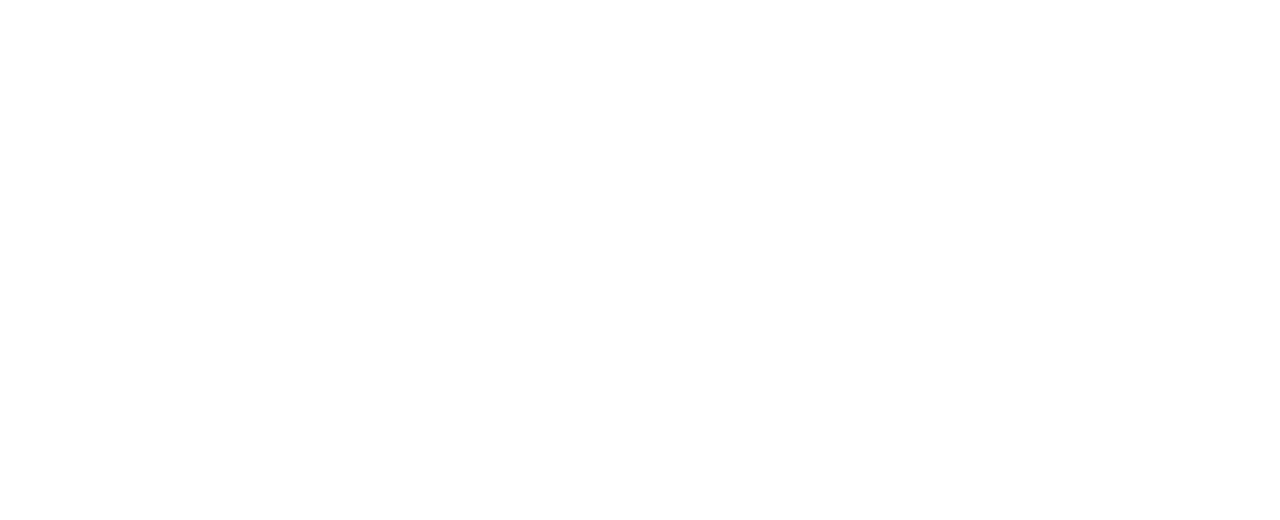
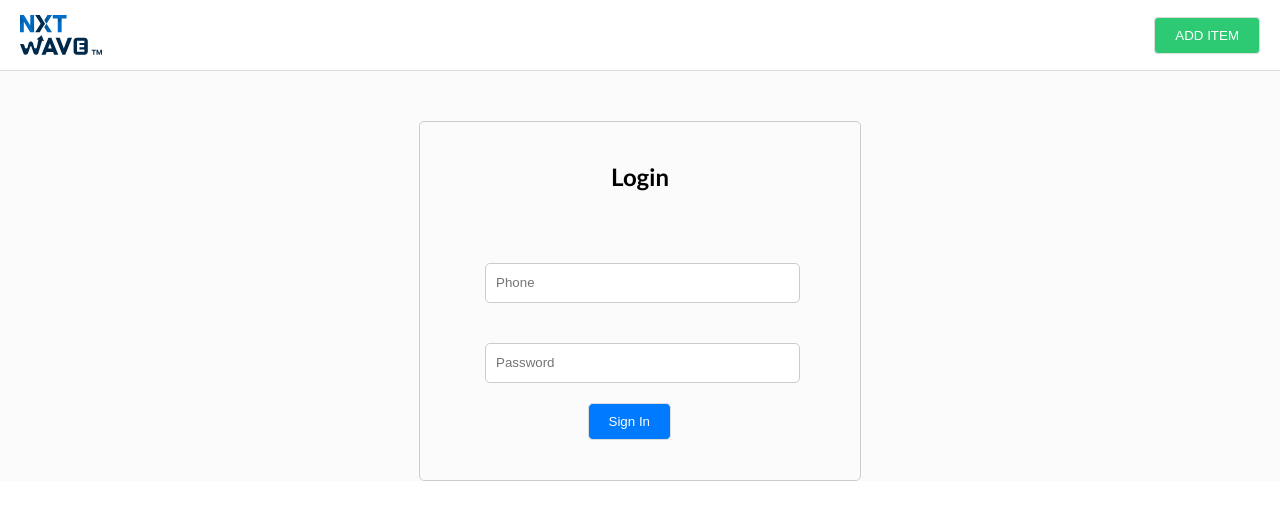
Before and after one commit to VindhyaChalamolu/Resource-Management-Admin-Portal, a React (Create React App) app: page / in a window 1280 px wide. Shown: the top 520 px of the page. Built offline with nearby package versions, Linux system fonts and the light colour scheme; the HTML template or start-up script is replaced by a standard one.

Commit message:
login refactor

```diff
--- a/src/App.css
+++ b/src/App.css
@@ -208,13 +208,19 @@
 }
 
 .form-container {
+  display: flex;
+  flex-direction: column;
   max-width: 400px;
   margin: 50px auto;
   padding: 20px;
   border: 1px solid #ccc;
   border-radius: 5px;
 }
-
+.form-container button {
+  background-color: #007bff;
+  color: white;
+  border-radius: 5px;
+}
 .form-container input[type="text"],
 input[type="password"] {
   width: 90%;
--- a/src/App.js
+++ b/src/App.js
@@ -13,7 +13,7 @@
   return (
     <Provider store={store}>
     <div className="App">
-      <Router basename="/Resource-Management-Admin-Portal">
+      <Router>
         <Navbar />
         <Routes>
           <Route path="/" element={<Login />} />
--- a/src/components/Login.jsx
+++ b/src/components/Login.jsx
@@ -1,25 +1,46 @@
 // Login.js
 import React, { useState } from 'react';
 import {useNavigate} from 'react-router-dom';
+import { toast } from 'react-toastify';
 import '../App.css';
 
 function Login() {
   const [phoneNumber, setPhoneNumber] = useState('');
   const [password, setPassword] = useState('');
+  const [isValid, setIsValid] = useState(true);
 
   const navigate = useNavigate();
+  const validateIndianPhoneNumber = (phoneNumber) => {
+    const regex = /^[6-9]\d{9}$/;
+    return regex.test(phoneNumber);
+  };
 
+  const handleChange = (e) => {
+    const value = e.target.value;
+    setPhoneNumber(value);
+    setIsValid(validateIndianPhoneNumber(value));
+  };
   const handleSubmit = (e) => {
     e.preventDefault();
-    navigate('/home');
+    if (isValid && password) {
+      toast.success("Login Sucessfull!");
+      navigate('/home');
+    } else if(!isValid) {
+      toast.error('Invalid Phone number');
+    } else if(!password) {
+      toast.error('Password is mandatory');
+    }
+    else {
+      toast.error('Invalid Credentails');
+    }
   };
 
   return (
     <div className="form-container">
-      <h2>Login</h2>
+      <h2 style={{alignSelf: "center"}}>Login</h2>
       <form onSubmit={handleSubmit}>
         <div className="form-group">
-          <input type="text" value={phoneNumber} onChange={(e) => setPhoneNumber(e.target.value)} placeholder='Phone' />
+          <input type="text" value={phoneNumber} onChange={(e) => handleChange(e)} placeholder='Phone' />
         </div>
         <div className="form-group">
           <input type="password" value={password} onChange={(e) => setPassword(e.target.value)} placeholder='Password' />
--- a/src/components/Navbar.jsx
+++ b/src/components/Navbar.jsx
@@ -7,7 +7,7 @@
         <div>
             <nav className="navbar">
                 <Logo />
-                {window.location.pathname !== "/Resource-Management-Admin-Portal/addItem" && <button onClick={() => navigate('/addItem')}>ADD ITEM</button>}
+                {(window.location.pathname !== "/Resource-Management-Admin-Portal/addItem" || window.location.pathname !== "/Resource-Management-Admin-Portal" ) && <button onClick={() => navigate('/addItem')}>ADD ITEM</button>}
                 {/* <i class="fa fa-user" aria-hidden="true"></i> */}
             </nav>
         </div>
--- a/src/reducer.js
+++ b/src/reducer.js
@@ -23,7 +23,6 @@
   };
 
   const reducer = (state = initialState, action) => {
-    console.log(action.type)
     switch (action.type) {
 
       case FETCH_RESOURCES_SUCCESS:
```
